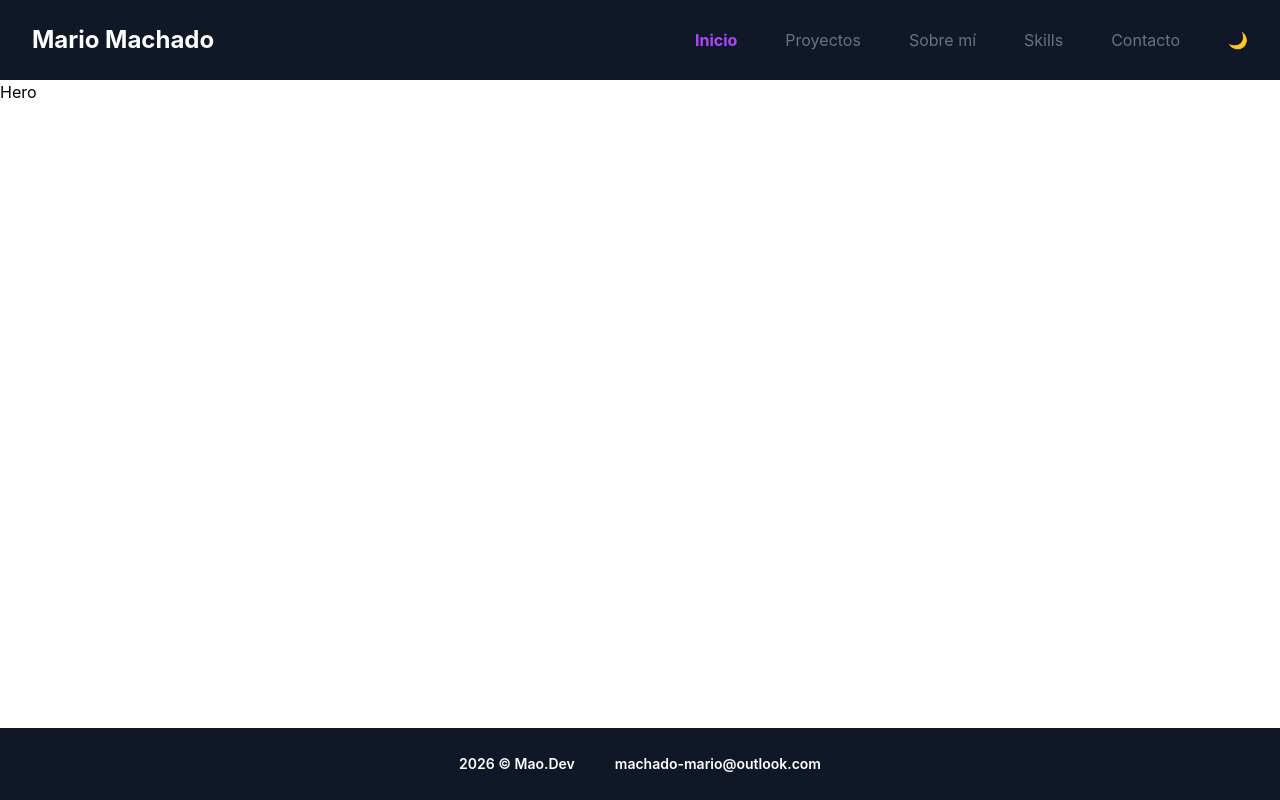
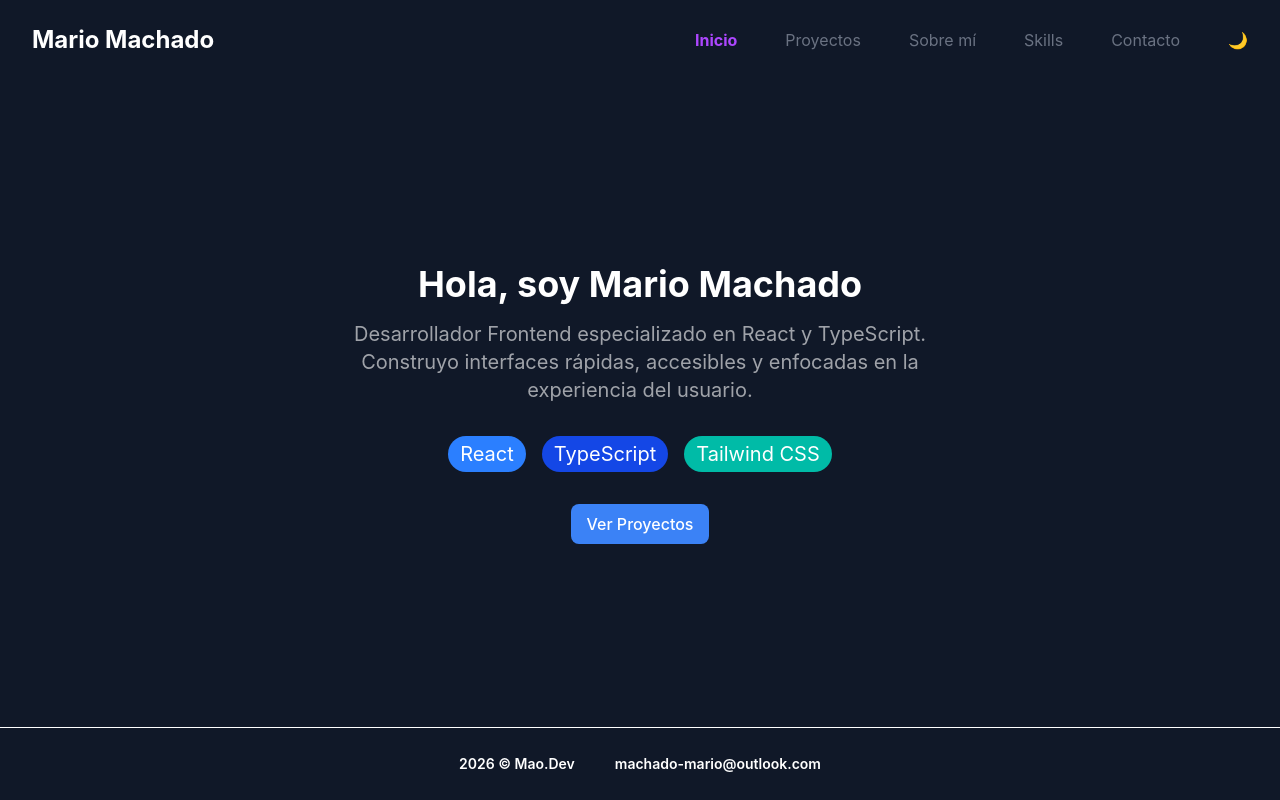
Before and after one commit to MaoMachado/Portfolio, a React (Vite) app: page / in a window 1280 px wide. Built offline with nearby package versions, Linux system fonts and the light colour scheme.

Commit message:
feat: reemplazar placeholder del Hero con elevator pitch

```diff
--- a/src/components/common/Footer.tsx
+++ b/src/components/common/Footer.tsx
@@ -1,6 +1,6 @@
 export default function Footer() {
   return (
-    <footer className="bg-white text-dark dark:bg-gray-900 dark:text-white transition-colors duration-300">
+    <footer className="border-t bg-white text-dark dark:bg-gray-900 dark:text-white transition-colors duration-300">
       <div className="flex items-center justify-center gap-10 p-6 lg:px-8">
         <p className="text-sm/6 font-semibold">2026 © Mao.Dev</p>
         <a href="#">
--- a/src/components/sections/Hero.tsx
+++ b/src/components/sections/Hero.tsx
@@ -1,9 +1,64 @@
-function Hero (){
-  return(
-    <section>
-      <h2>Hero</h2>
+import { motion } from "motion/react";
+import { NavLink } from "react-router";
+
+export default function Hero() {
+  const stylesSection: string[] = [
+    "min-h-[calc(100vh-153px)]",
+    "grid",
+    "place-items-center",
+    "px-4",
+    "bg-white",
+    "text-dark",
+    "dark:bg-gray-900",
+    "dark:text-white",
+    "transition-colors",
+    "duration-300",
+  ];
+
+  const stacks: { nombre: string; color: string }[] = [
+    { nombre: "React", color: "bg-blue-500" },
+    { nombre: "TypeScript", color: "bg-blue-700" },
+    { nombre: "Tailwind CSS", color: "bg-teal-500" },
+  ];
+
+  return (
+    <section className={stylesSection.join(" ")}>
+      <motion.div
+        initial={{ opacity: 0, y: 20 }}
+        animate={{ opacity: 1, y: 0 }}
+        transition={{ duration: 0.5 }}
+        className="w-full lg:w-1/2 p-4 flex flex-col items-center gap-8"
+      >
+        <header className="text-center">
+          <h1 className="text-4xl font-bold mb-4">Hola, soy Mario Machado</h1>
+          <p className="text-xl opacity-60">
+            Desarrollador Frontend especializado en React y TypeScript.
+            Construyo interfaces rápidas, accesibles y enfocadas en la
+            experiencia del usuario.
+          </p>
+        </header>
+
+        <article className="flex flex-wrap gap-4 justify-center">
+          {stacks.map((stack) => (
+            <motion.span
+              initial={{ opacity: 0, y: 20 }}
+              animate={{ opacity: 1, y: 0 }}
+              transition={{ duration: 0.8, delay: 0.2 }}
+              key={stack.nombre}
+              className={`${stack.color} font-sans  px-3 py-1 rounded-full text-white text-xl`}
+            >
+              {stack.nombre}
+            </motion.span>
+          ))}
+        </article>
+
+        <NavLink
+          to="/projects"
+          className="bg-(--ascent-primary) w-fit py-2 px-4 rounded-lg hover:opacity-90 transition-opacity duration-300 text-white font-medium"
+        >
+          Ver Proyectos
+        </NavLink>
+      </motion.div>
     </section>
-  )
+  );
 }
-
-export default Hero;
--- a/src/layouts/MainLayout.tsx
+++ b/src/layouts/MainLayout.tsx
@@ -6,7 +6,7 @@ export default function MainLayout() {
   return (
     <>
       <Header />
-      <main className="h-[calc(100vh-152px)]">
+      <main className="h-[calc(100vh-153px)]">
         <Outlet />
       </main>
       <Footer />
```
